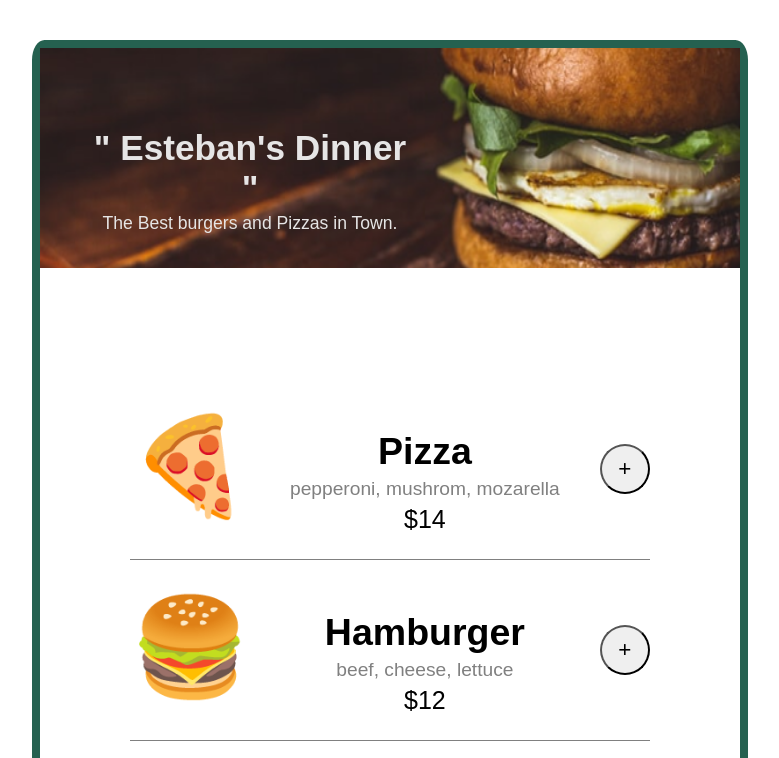
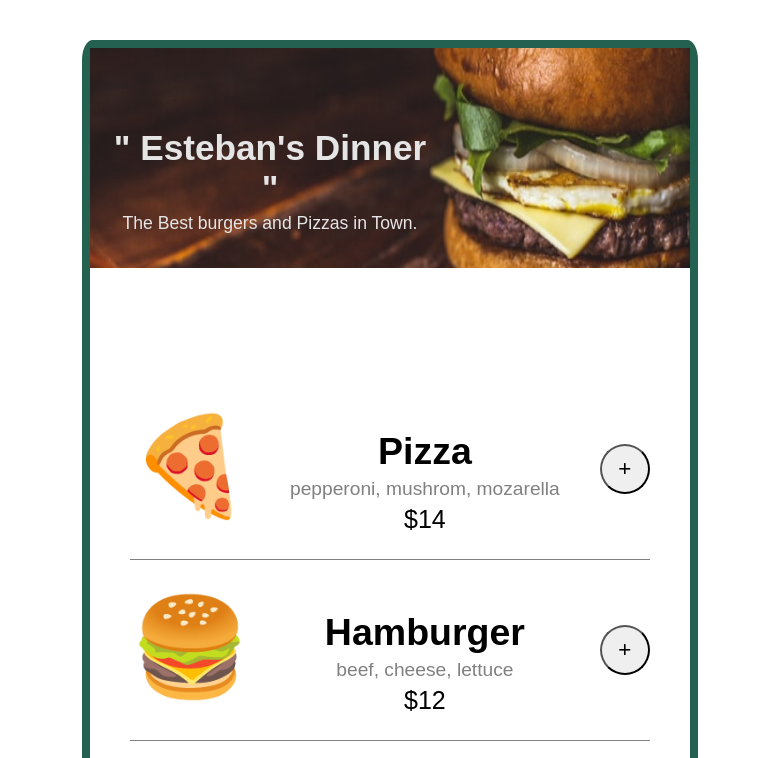
Before and after one commit to esteban-almendariz/dinner-menu, a website built with Vite: page index.html in a window 1280 px wide. Shown: the top 758 px of the page, without its empty margins (250-1029 px from the left). Built offline with nearby package versions, Linux system fonts and the light colour scheme; a web font is replaced by a local one.

Commit message:
adjust body width size

```diff
--- a/style.css
+++ b/style.css
@@ -1,7 +1,7 @@
 body {
   margin: auto;
   margin-top: 40px;
-  width: 700px;
+  width: 600px;
   height: 100%;
   object-fit: cover;
   font-size: 25px;
@@ -19,7 +19,7 @@ img {
   color: rgb(230, 229, 229);
   position: relative;
   top: -140px;
-  right: -50px;
+  right: -20px;
   font-size: 1.1rem;
   width: 320px;
   text-align: center;
```
